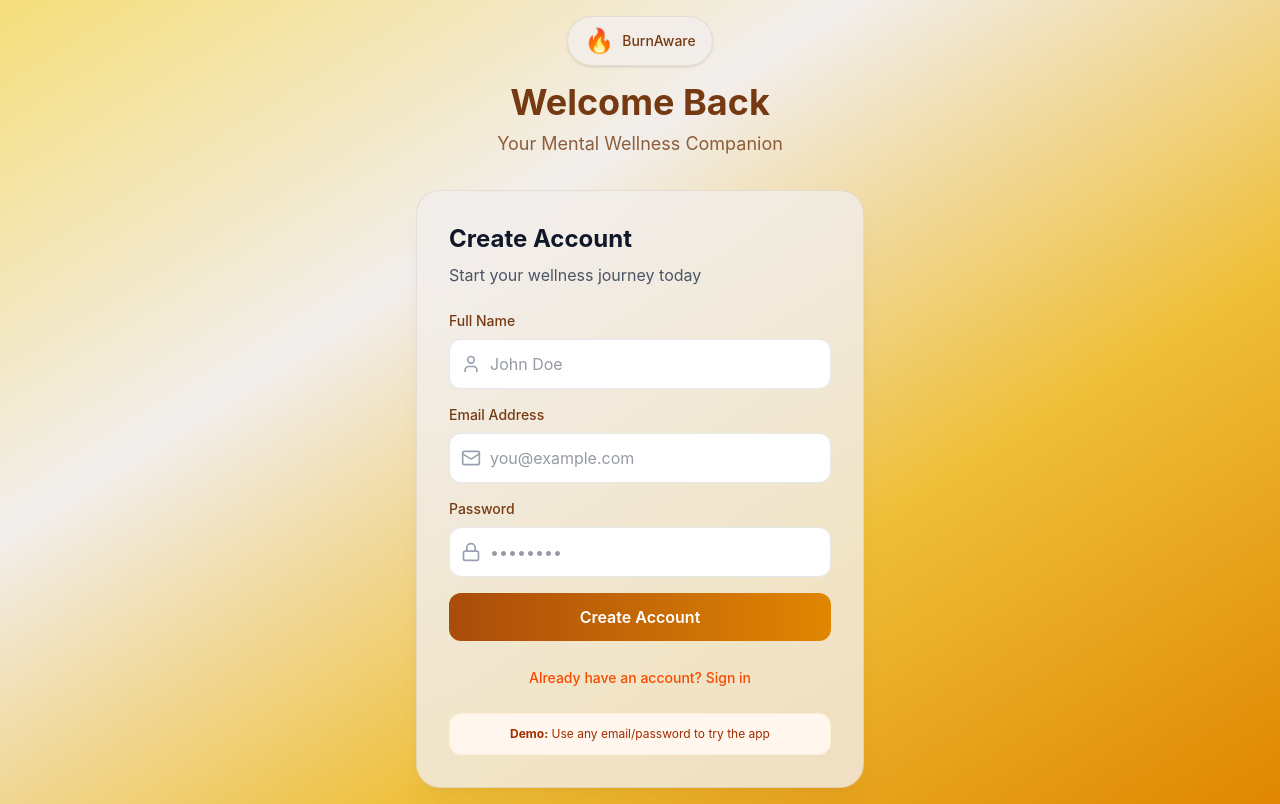
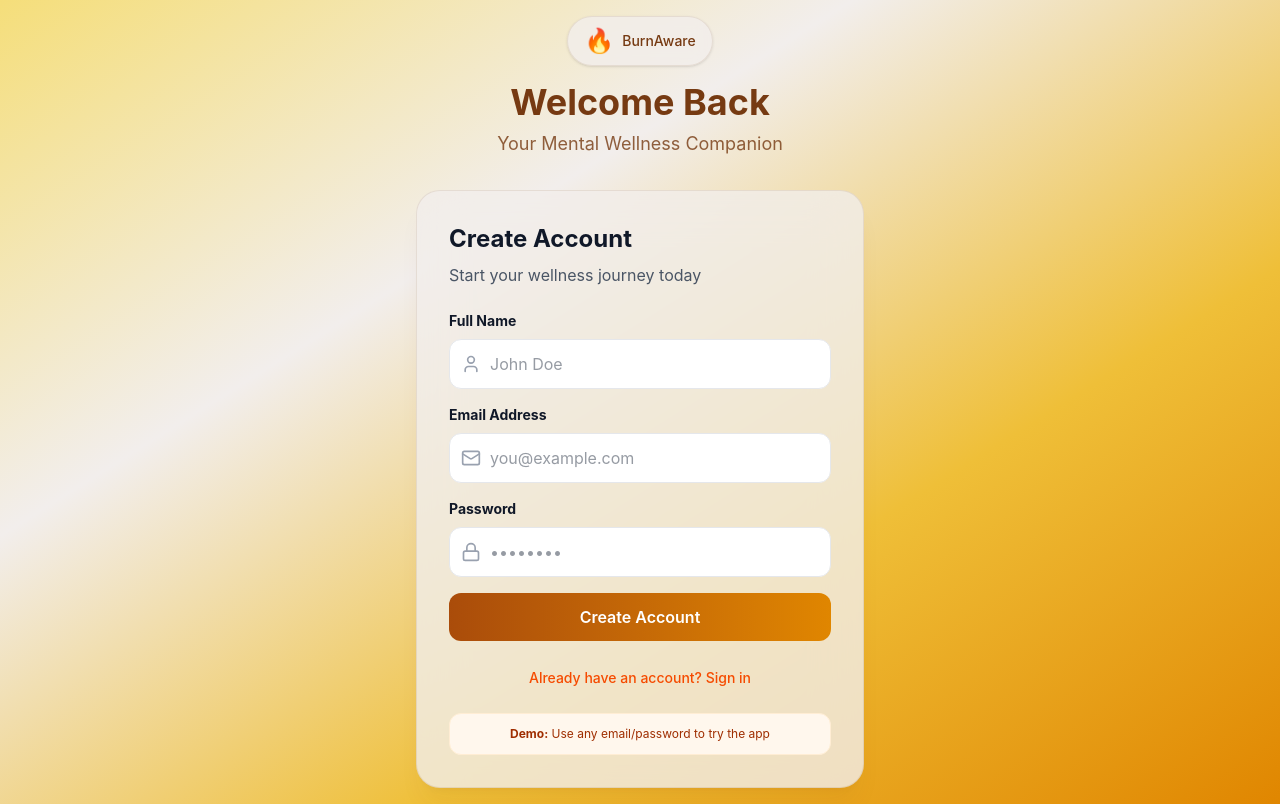
Before and after one commit to isrh17-a11y/Burnaware, a Next.js app in the folder frontend/: page /login in a window 1280 px wide. Both pictures are taken after a click on the button "Don't have an account? Sign up". Built offline with nearby package versions, Linux system fonts and the light colour scheme; no server answers; a web font is replaced by a local one.

Commit message:
Make form labels darker and bolder for better visibility

```diff
--- a/frontend/app/login/page.tsx
+++ b/frontend/app/login/page.tsx
@@ -72,7 +72,7 @@ export default function LoginPage() {
           <form onSubmit={handleSubmit} className="space-y-4">
             {!isLogin && (
               <div>
-                <label className="block text-sm font-medium text-[#763A12] mb-2">
+                <label className="block text-sm font-bold text-gray-900 mb-2">
                   Full Name
                 </label>
                 <div className="relative">
@@ -90,7 +90,7 @@ export default function LoginPage() {
             )}
 
             <div>
-              <label className="block text-sm font-medium text-[#763A12] mb-2">
+              <label className="block text-sm font-bold text-gray-900 mb-2">
                 Email Address
               </label>
               <div className="relative">
@@ -107,7 +107,7 @@ export default function LoginPage() {
             </div>
 
             <div>
-              <label className="block text-sm font-medium text-[#763A12] mb-2">
+              <label className="block text-sm font-bold text-gray-900 mb-2">
                 Password
               </label>
               <div className="relative">
```
